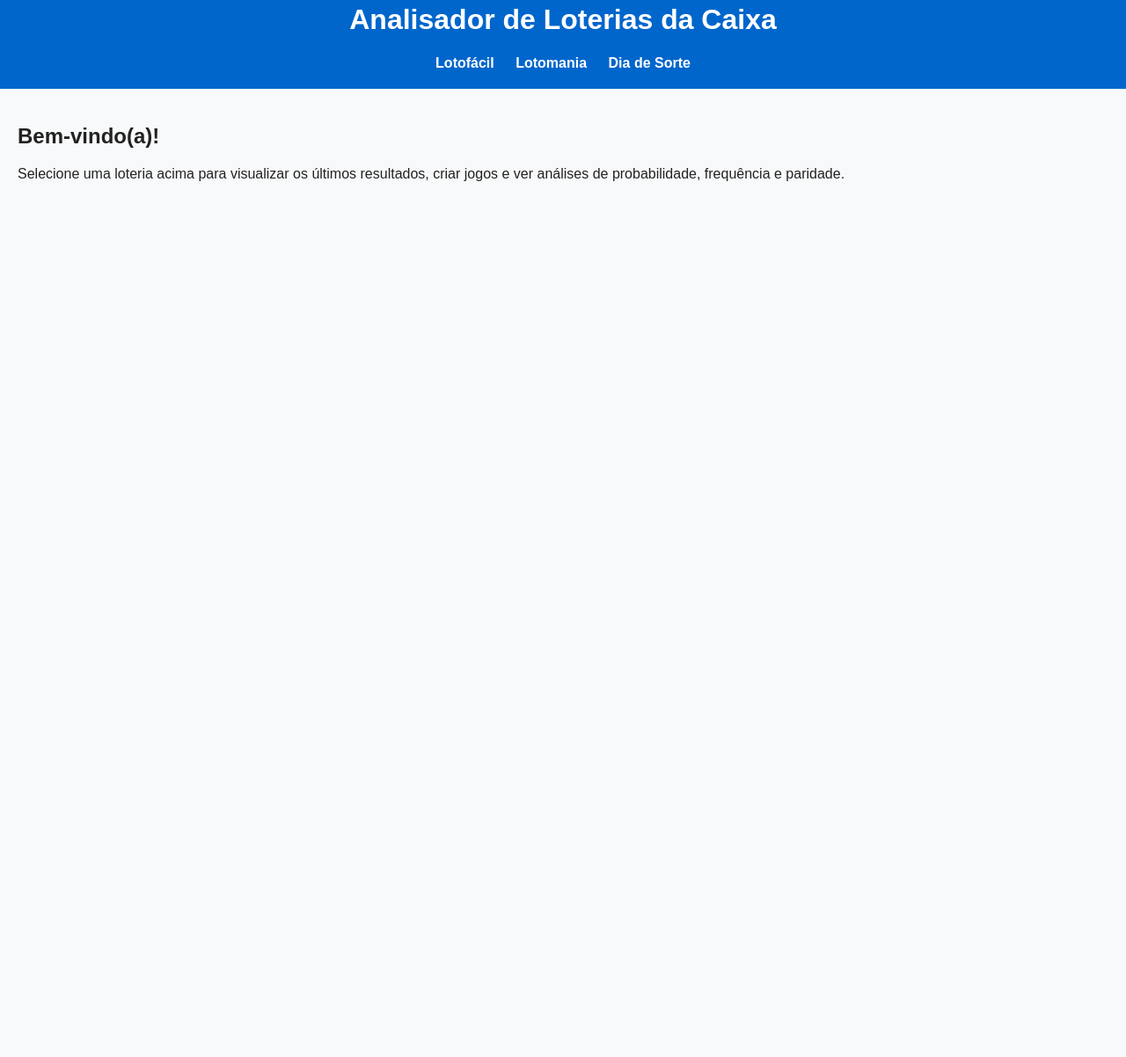
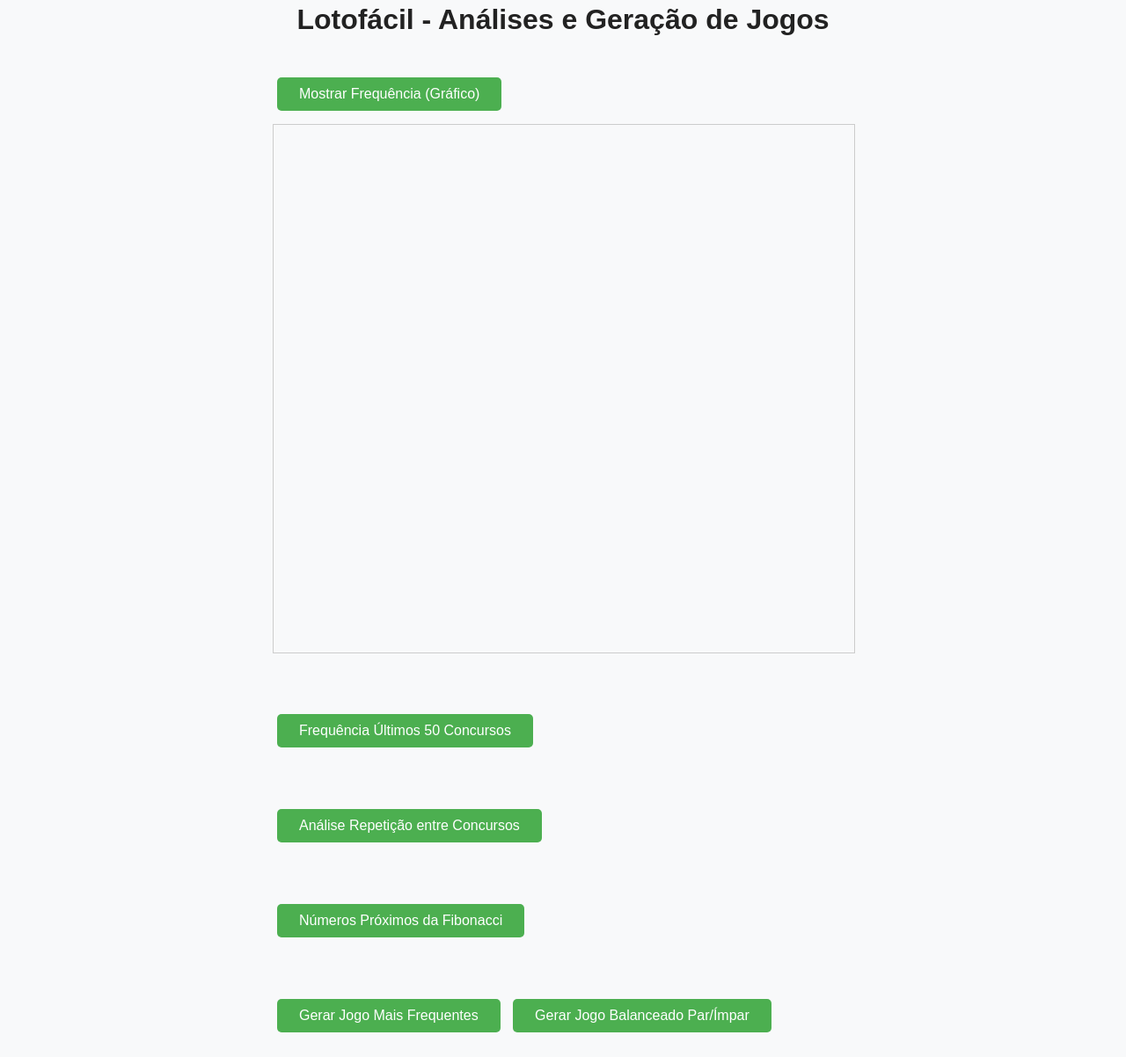
Before and after one commit to gilmroliveira/rest, a website: page index.html in a window 1280 px wide. Shown: the part 37-1239 px from the top of the page at 88% size. Before the commit the page ends 800 px from the top, so only its background shows below. Drawn offline with Linux system fonts and the light colour scheme.

Commit message:
Atualizar o index.html

```diff
--- a/index.html
+++ b/index.html
@@ -1,23 +1,70 @@
 <!DOCTYPE html>
 <html lang="pt-BR">
 <head>
-  <meta charset="UTF-8">
-  <title>Analisador de Loterias</title>
-  <link rel="stylesheet" href="style.css">
+    <meta charset="UTF-8" />
+    <title>Lotofácil - Análises e Jogos</title>
+    <link rel="stylesheet" href="style.css" />
+    <style>
+        #grafico {
+            border: 1px solid #ccc;
+            margin-top: 10px;
+            width: 100%;
+            height: 600px;
+        }
+        body {
+            font-family: Arial, sans-serif;
+            max-width: 700px;
+            margin: auto;
+            padding: 20px;
+        }
+        h1 {
+            text-align: center;
+        }
+        button {
+            background-color: #4CAF50;
+            border: none;
+            color: white;
+            padding: 10px 25px;
+            margin: 5px;
+            cursor: pointer;
+            font-size: 16px;
+            border-radius: 5px;
+        }
+        button:hover {
+            background-color: #45a049;
+        }
+        section {
+            margin-bottom: 20px;
+        }
+    </style>
 </head>
 <body>
-  <header>
-    <h1>Analisador de Loterias da Caixa</h1>
-    <nav>
-      <a href="lotofacil.html">Lotofácil</a>
-      <a href="lotomania.html">Lotomania</a>
-      <a href="diadesorte.html">Dia de Sorte</a>
-    </nav>
-  </header>
+    <h1>Lotofácil - Análises e Geração de Jogos</h1>
 
-  <section>
-    <h2>Bem-vindo(a)!</h2>
-    <p>Selecione uma loteria acima para visualizar os últimos resultados, criar jogos e ver análises de probabilidade, frequência e paridade.</p>
-  </section>
+    <section>
+        <button onclick="mostrarFrequencia()">Mostrar Frequência (Gráfico)</button>
+        <canvas id="grafico" width="600" height="600"></canvas>
+    </section>
+
+    <section>
+        <button onclick="mostrarRecente()">Frequência Últimos 50 Concursos</button>
+    </section>
+
+    <section>
+        <button onclick="mostrarSequenciaRep()">Análise Repetição entre Concursos</button>
+    </section>
+
+    <section>
+        <button onclick="mostrarFib()">Números Próximos da Fibonacci</button>
+    </section>
+
+    <section>
+        <button onclick="gerarJogoFreq()">Gerar Jogo Mais Frequentes</button>
+        <button onclick="gerarJogoBal()">Gerar Jogo Balanceado Par/Ímpar</button>
+    </section>
+
+    <p id="jogo-sugerido" style="font-weight:bold; font-size:1.2em;"></p>
+
+    <script src="app.js"></script>
 </body>
 </html>
```
